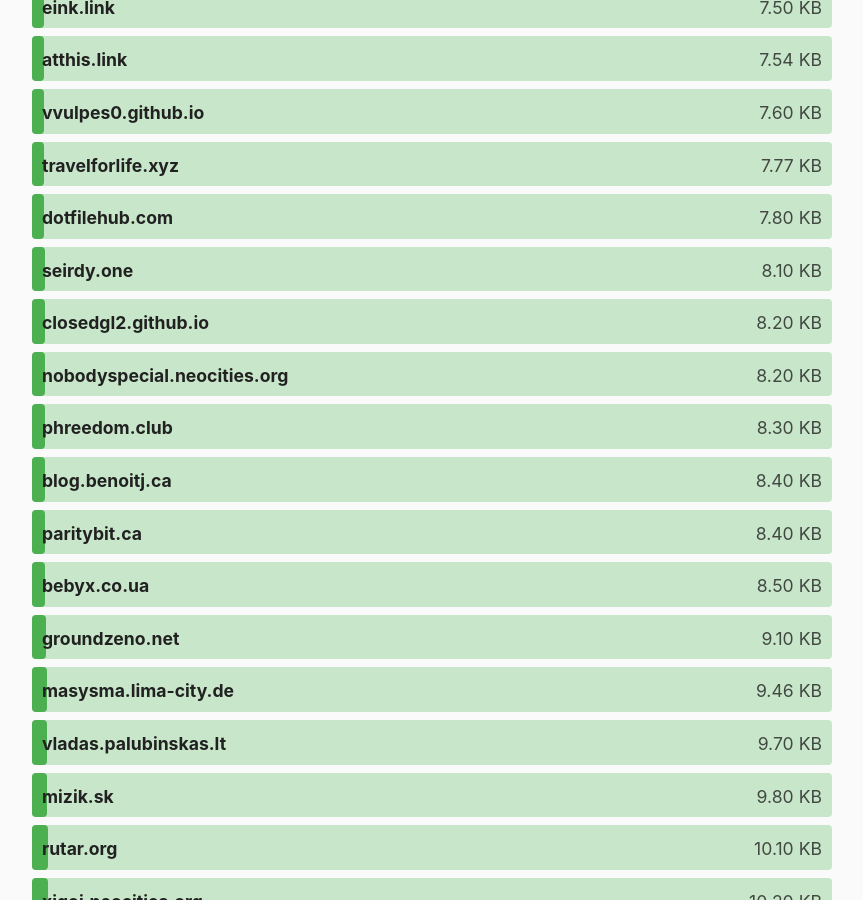
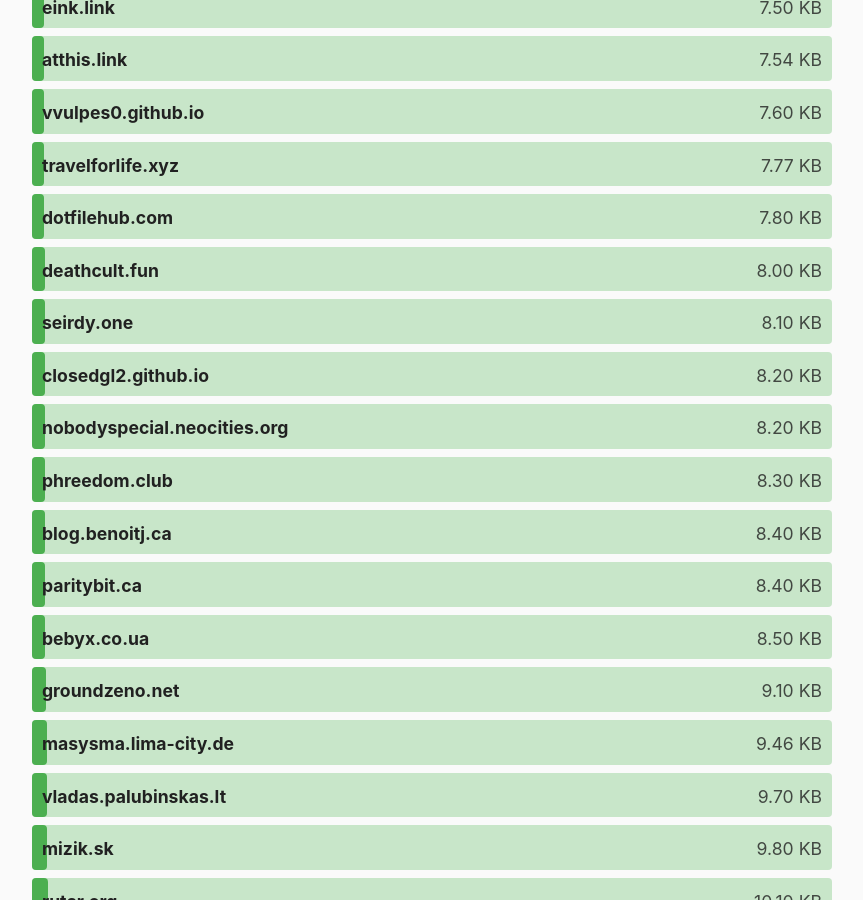
Before and after one commit to kevquirk/512kb.club, a Jekyll site: the page built from index.md, in a window 1280 px wide and 900 px high, scrolled down 3640 px. Shown: the whole window, without its empty margins (208-1071 px from the left). Built offline with Jekyll 4.4.1, drawn with Linux system fonts in a browser that asks for light colours.

Commit message:
Update sites.yml
Add Internet Death Cult of Fun, 8.02 kB as measured by gtmetrix. A _quality_ internet death cult.

https://gtmetrix.com/reports/www.deathcult.fun/ccCe4Dcz/

```diff
--- a/_data/sites.yml
+++ b/_data/sites.yml
@@ -443,6 +443,11 @@
   size: 342
   last_checked: 2021-12-28
 
+- domain: deathcult.fun
+  url: https://www.deathcult.fun/
+  size: 8.0
+  last_checked: 2022-01-29
+
 - domain: decentnet.github.io
   url: https://decentnet.github.io/
   size: 31.2
```
